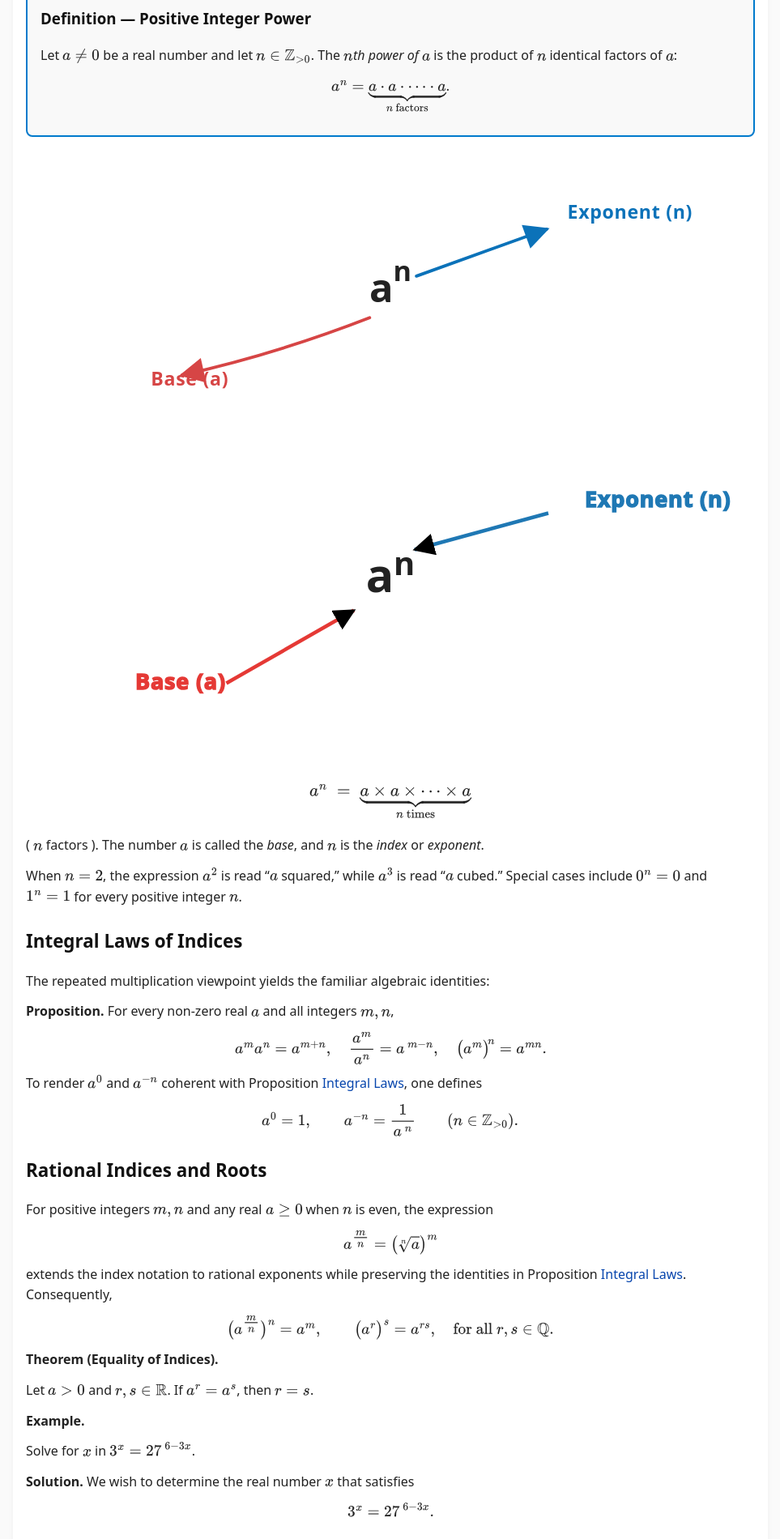
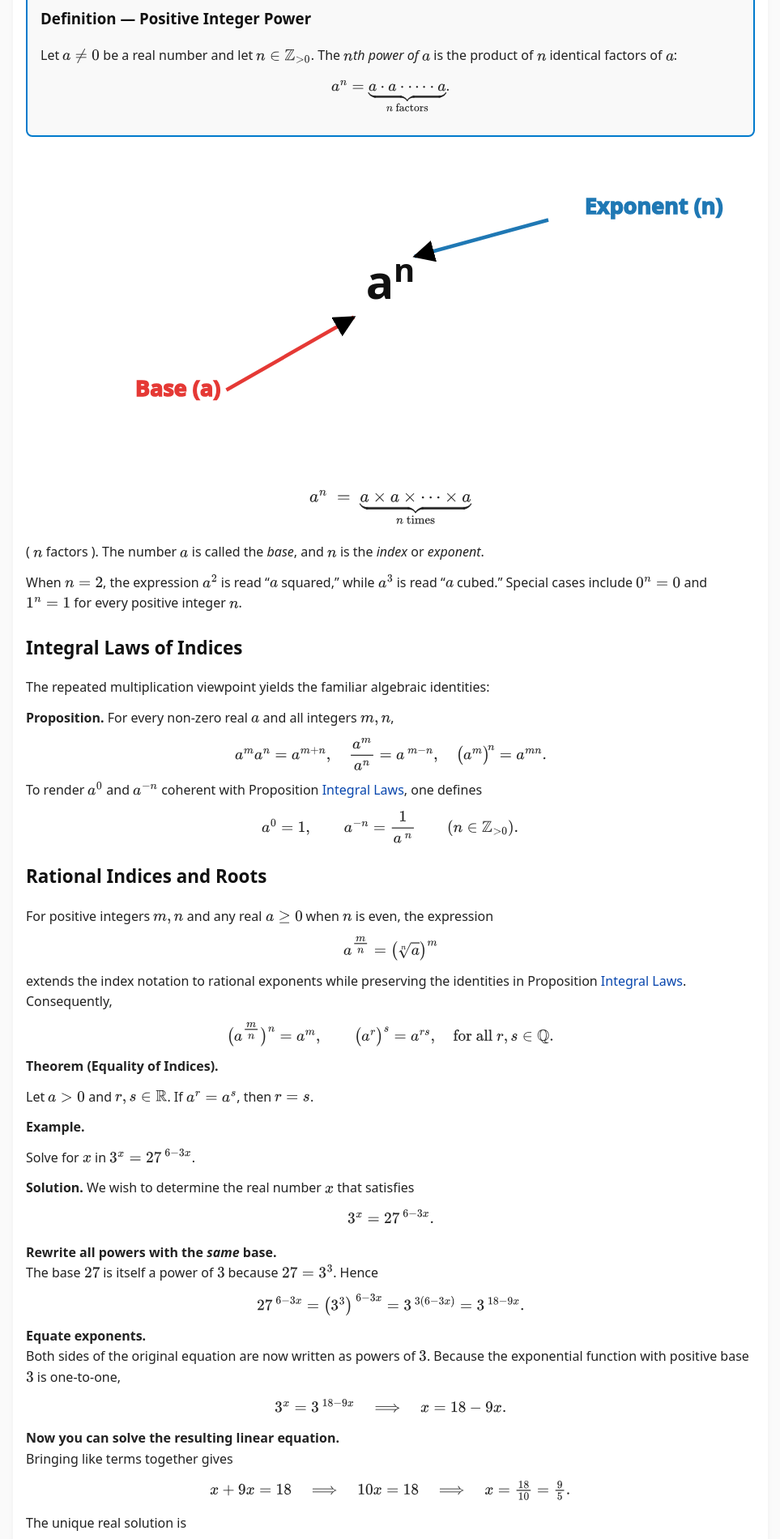
Before and after one commit to SaleemKamaludin/SaleemKamaludin.github.io, a Jekyll site: the page built from courses/math-1115/lecture-notes/lecture3.md, in a window 1280 px wide. Shown: the part 446-2346 px from the top of the page at 81% size, without its empty margins (158-1121 px from the left). Built offline with Jekyll 4.4.1, drawn with Linux system fonts in a browser that asks for light colours; part of the change alters nothing that is shown.

Commit message:
Update lecture3.md

```diff
--- a/courses/math-1115/lecture-notes/lecture3.md
+++ b/courses/math-1115/lecture-notes/lecture3.md
@@ -30,82 +30,6 @@ To ensure consistency, these operations must be performed in a **specific order*
 
 
 
-
-
-<svg viewBox="0 0 700 260" class="exp-diagram">
-  <style>
-    .exp-diagram {
-      max-width: 100%;
-      display: block;
-      margin: 1.5rem auto;
-    }
-
-    /* Main a^n text */
-    .exp-text {
-      font: 700 52px system-ui, -apple-system, BlinkMacSystemFont,
-            "Segoe UI", Roboto, "Helvetica Neue", Arial, sans-serif;
-      fill: #222;
-    }
-
-    /* Labels */
-    .label {
-      font: 500 18px system-ui, -apple-system, BlinkMacSystemFont,
-            "Segoe UI", Roboto, "Helvetica Neue", Arial, sans-serif;
-      letter-spacing: 0.03em;
-    }
-    .label-blue { fill: #0b72b9; }
-    .label-red  { fill: #d64545; }
-
-    /* Arrows */
-    .arrow {
-      fill: none;
-      stroke-width: 3;
-      stroke-linecap: round;
-      stroke-linejoin: round;
-    }
-    .arrow-blue { stroke: #0b72b9; }
-    .arrow-red  { stroke: #d64545; }
-
-    .arrow-head {
-      stroke: none;
-    }
-    .arrow-head-blue { fill: #0b72b9; }
-    .arrow-head-red  { fill: #d64545; }
-  </style>
-
-  <defs>
-    <!-- Arrowhead for blue arrow -->
-    <marker id="arrow-blue" markerWidth="12" markerHeight="12"
-            refX="9" refY="6" orient="auto" markerUnits="strokeWidth">
-      <path d="M2,2 L10,6 L2,10 Z"
-            class="arrow-head arrow-head-blue" />
-    </marker>
-
-    <!-- Arrowhead for red arrow -->
-    <marker id="arrow-red" markerWidth="12" markerHeight="12"
-            refX="9" refY="6" orient="auto" markerUnits="strokeWidth">
-      <path d="M2,2 L10,6 L2,10 Z"
-            class="arrow-head arrow-head-red" />
-    </marker>
-  </defs>
-
-  <!-- a^n -->
-  <text x="350" y="140" class="exp-text" text-anchor="middle">
-    a<tspan dy="-20" font-size="0.7em">n</tspan>
-  </text>
-
-  <!-- Exponent label + arrow -->
-  <text x="520" y="60" class="label label-blue">Exponent (n)</text>
-  <path d="M375 115 Q 445 90 500 70"
-        class="arrow arrow-blue"
-        marker-end="url(#arrow-blue)" />
-
-  <!-- Base label + arrow -->
-  <text x="120" y="220" class="label label-red">Base (a)</text>
-  <path d="M330 155 Q 240 190 150 210"
-        class="arrow arrow-red"
-        marker-end="url(#arrow-red)" />
-</svg>
 
 
 
```
